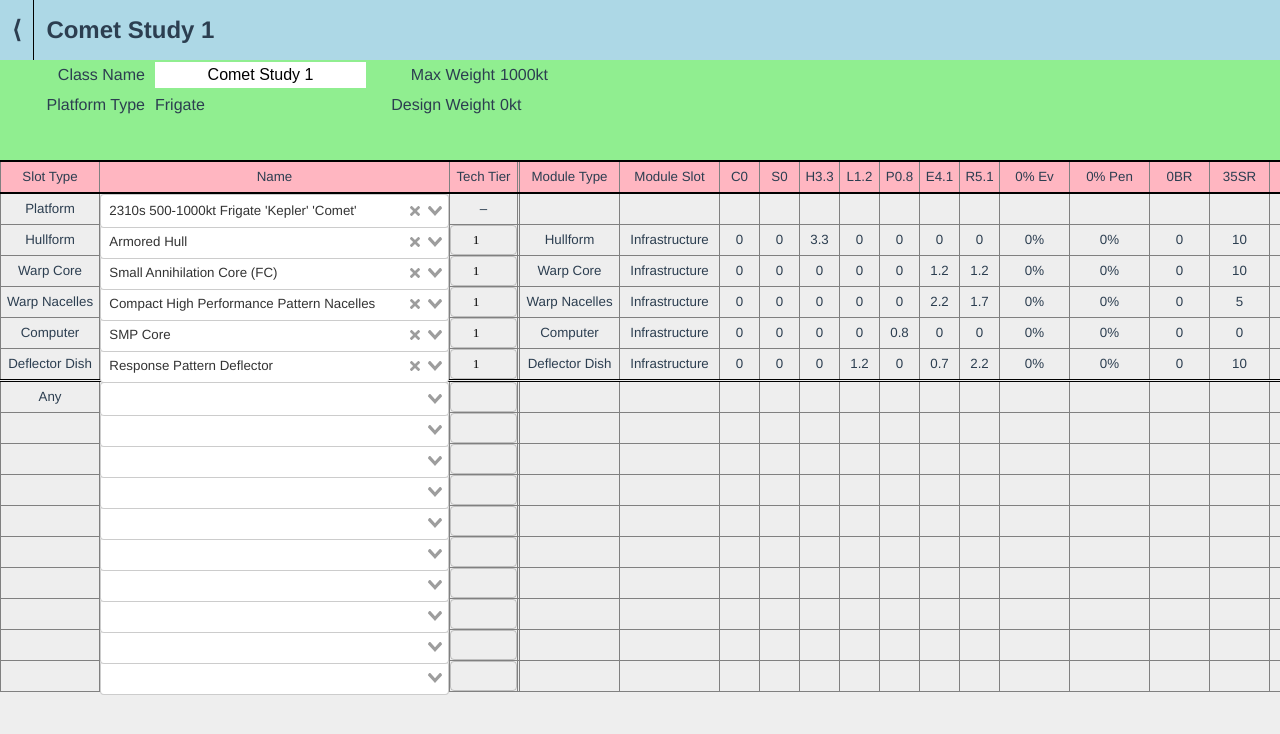
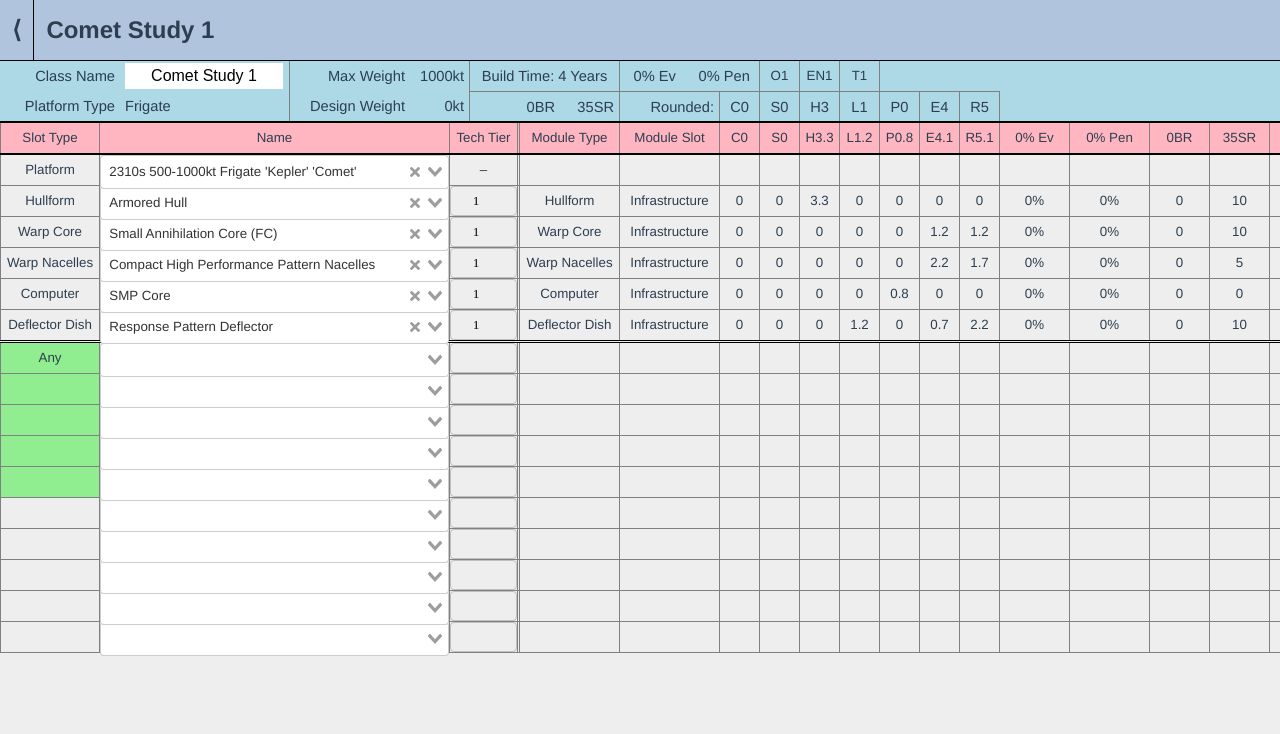
Before and after one commit to OnAGravitasHunt/ship-designer-new, a Vue app: page /create in a window 1280 px wide. Shown: the top 734 px of the page. Built offline with nearby package versions, Linux system fonts and the light colour scheme.

Commit message:
all stats now shown in summary

```diff
--- a/src/components/design/DesignPageHeader.vue
+++ b/src/components/design/DesignPageHeader.vue
@@ -23,7 +23,8 @@ export default {
 <style scoped>
 .page-header {
   flex: 0 0 60px;
-  background-color: lightblue;
+  background-color: lightsteelblue;
+  border-bottom: 1px solid black;
   line-height: 60px;
   font-size: 18pt;
   font-weight: bold;
--- a/src/components/design/DesignSummary.vue
+++ b/src/components/design/DesignSummary.vue
@@ -1,21 +1,59 @@
 <template>
-  <div class="design-summary">
-    <div class="right-align">Class Name</div>
-    <div class="left-align">
+  <div class="design-summary" :style="[gridStyle]">
+    <div class="right-align col1">Class Name</div>
+    <div class="left-align b-right">
       <input type="text" class="class-name-input" v-model="className">
     </div>
     <div class="right-align">Max Weight</div>
-    <div>{{weights.max}}kt</div>
-    <div class="right-align">Platform Type</div>
-    <div class="left-align">{{platformType}}</div>
+    <div class="right-align b-right">{{weights.max}}kt</div>
+    <div class="center-align b-right b-under build-time">Build Time: 4 Years</div>
+    <div class="center-align ev-pen b-right">
+      <div>{{finalStats.ev}}% Ev</div>
+      <div>{{finalStats.pen}}% Pen</div>
+    </div>
+    <!-- <div class="b-right"></div> -->
+    <div class="center-align b-right crew-stat">O{{finalStats.o}}</div>
+    <div class="center-align b-right crew-stat">EN{{finalStats.en}}</div>
+    <div class="center-align b-right crew-stat">T{{finalStats.t}}</div>
+    <!-- <div class="center-align pen-display">{{finalStats.pen}}% Pen</div> -->
+    <!--  -->
+    <div class="right-align col1">Platform Type</div>
+    <div class="left-align b-right">{{platformType}}</div>
     <div class="right-align">Design Weight</div>
-    <div>{{weights.design}}kt</div>
+    <div class="right-align b-right">{{weights.design}}kt</div>
+    <div class="right-align b-top">{{finalStats.br}}BR</div>
+    <div class="right-align b-right b-top">{{finalStats.sr}}SR</div>
+    <div class="b-right b-top right-align">Rounded:</div>
+    <div v-for="s of shipStats" :key="s" class="b-right b-top center-align">
+      {{s.toUpperCase()}}{{finalStats[s]}}
+      </div>
   </div>
 </template>
 
 <script>
 export default {
   name: 'DesignSummary',
+  data () {
+    return {
+      shipStats: ['c', 's', 'h', 'l', 'p', 'e', 'r'],
+      roundingFunctions: {
+        c: s => Math.floor(s),
+        s: s => Math.floor(s),
+        h: s => Math.floor(s),
+        l: s => Math.floor(s),
+        p: s => Math.floor(s),
+        e: s => Math.floor(s),
+        r: s => Math.floor(s),
+        pen: s => s,
+        ev: s => s,
+        br: this.roundRes,
+        sr: this.roundRes,
+        o: this.roundCrew,
+        en: this.roundCrew,
+        t: this.roundCrew
+      }
+    }
+  },
   computed: {
     className: {
       get () {
@@ -30,6 +68,34 @@ export default {
     },
     weights () {
       return this.$store.getters.weights
+    },
+    finalStats () {
+      let tStats = { ...this.$store.getters.totalStats, br: this.br }
+      Object.keys(tStats).forEach(s => {
+        tStats[s] = this.roundingFunctions[s](tStats[s])
+      })
+      return tStats
+    },
+    br () {
+      return this.$store.getters.weights.design / 10 + this.$store.getters.totalStats.br
+    },
+    // styles
+    col2Width () {
+      return this.$store.state.ui.designTable.col2Width
+    },
+    gridStyle () {
+      return {
+        gridTemplateColumns: `120px ${this.col2Width - 179}px 120px 60px 90px 60px 100px repeat(7,40px)`
+      }
+    }
+  },
+  methods: {
+    roundCrew (c) {
+      return Math.ceil(c / 10)
+    },
+    roundRes (r) {
+      let step = this.$store.state.design.platformGrade === 1 ? 5 : 10
+      return step * Math.ceil(r / step)
     }
   }
 }
@@ -37,15 +103,26 @@ export default {
 
 <style scoped>
 .design-summary {
-  background-color: lightgreen;
-  flex: 0 0 100px;
+  background-color: lightblue;
+  flex: 0 0 60px;
   display: grid;
-  grid-template-columns: 150px 200px 150px 200px;
   grid-template-rows: 30px 30px;
   line-height: 30px;
+  overflow-x: auto;
+  font-size: 11pt;
 }
-.max-weight {
-  grid-column-start: 4;
+.col1 {
+  grid-column-start: 1;
+}
+.build-time {
+  grid-column: 5 / 7;
+}
+.ev-pen {
+  grid-column: 7 / 9;
+}
+.ev-pen>div {
+  display: inline-block;
+  width: 50%;
 }
 .left-align {
   text-align: left;
@@ -58,11 +135,24 @@ export default {
 .center-align {
   text-align: center;
 }
+.crew-stat {
+  font-size: 10pt;
+}
 .class-name-input {
   margin: 2px 0;
   border: none;
   height: 24px;
   font-size: 12pt;
   text-align: center;
+  width: calc(100% - 10px);
+}
+.b-right {
+  border-right: 1px solid grey;
+}
+.double-right {
+  border-right: 3px double grey;
+}
+.b-top {
+  border-top: 1px solid grey;
 }
 </style>
--- a/src/components/design/DesignTableRow.vue
+++ b/src/components/design/DesignTableRow.vue
@@ -1,6 +1,6 @@
 <template>
   <div class="design-row" :class="{ divider }" :style="[gridColumns, zIndex]">
-    <div class="design-row-cell">{{slotType}}</div>
+    <div class="design-row-cell" :class="{ required }">{{slotType}}</div>
     <div
       class="design-row-cell"
       ref="selectContainer"
@@ -122,6 +122,9 @@ export default {
       return this.$store.state.design.platformGrade
     },
     // styles
+    required () {
+      return this.slot.required && this.slotIndex > 4
+    },
     gridColumns () {
       return this.$store.getters.getGridCols
     },
@@ -161,6 +164,9 @@ export default {
 .design-row-cell:first-child {
   border-left: 1px solid grey;
 }
+.required {
+  background-color: lightgreen;
+}
 .double-right {
   border-right: 3px double grey;
 }
```
